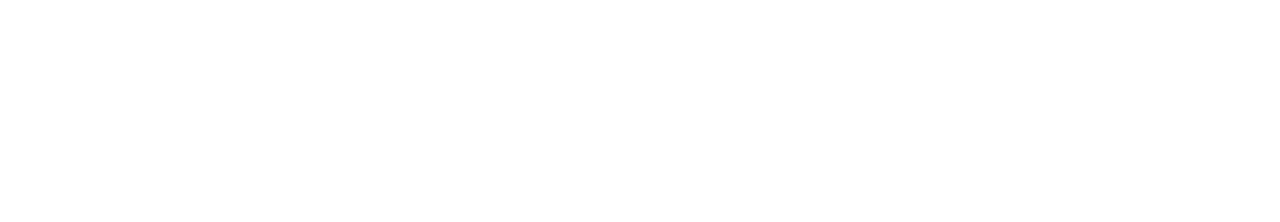
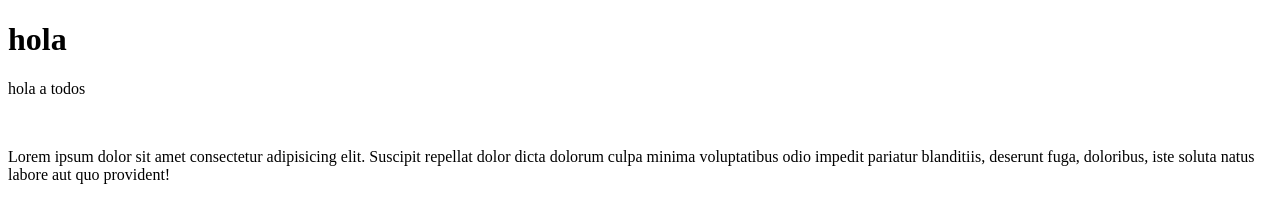
Before and after one commit to OwenRamire/PruebaAEM-, a plain HTML site: page index.html in a window 1280 px wide. Drawn offline with Linux system fonts and the light colour scheme.

Commit message:
Mi tercer commit

```diff
--- a/index.html
+++ b/index.html
@@ -6,6 +6,15 @@
     <title>Git</title>
 </head>
 <body>
+    <h1>hola</h1>
+    <p>hola a todos</p>
+    <br>
+    <p>Lorem ipsum dolor sit amet consectetur adipisicing
+        elit. Suscipit repellat dolor dicta dolorum culpa
+        minima voluptatibus odio impedit pariatur blanditiis,
+        deserunt fuga, doloribus, iste soluta natus labore
+        aut quo provident!
+    </p>
 
 </body>
 </html>
```
